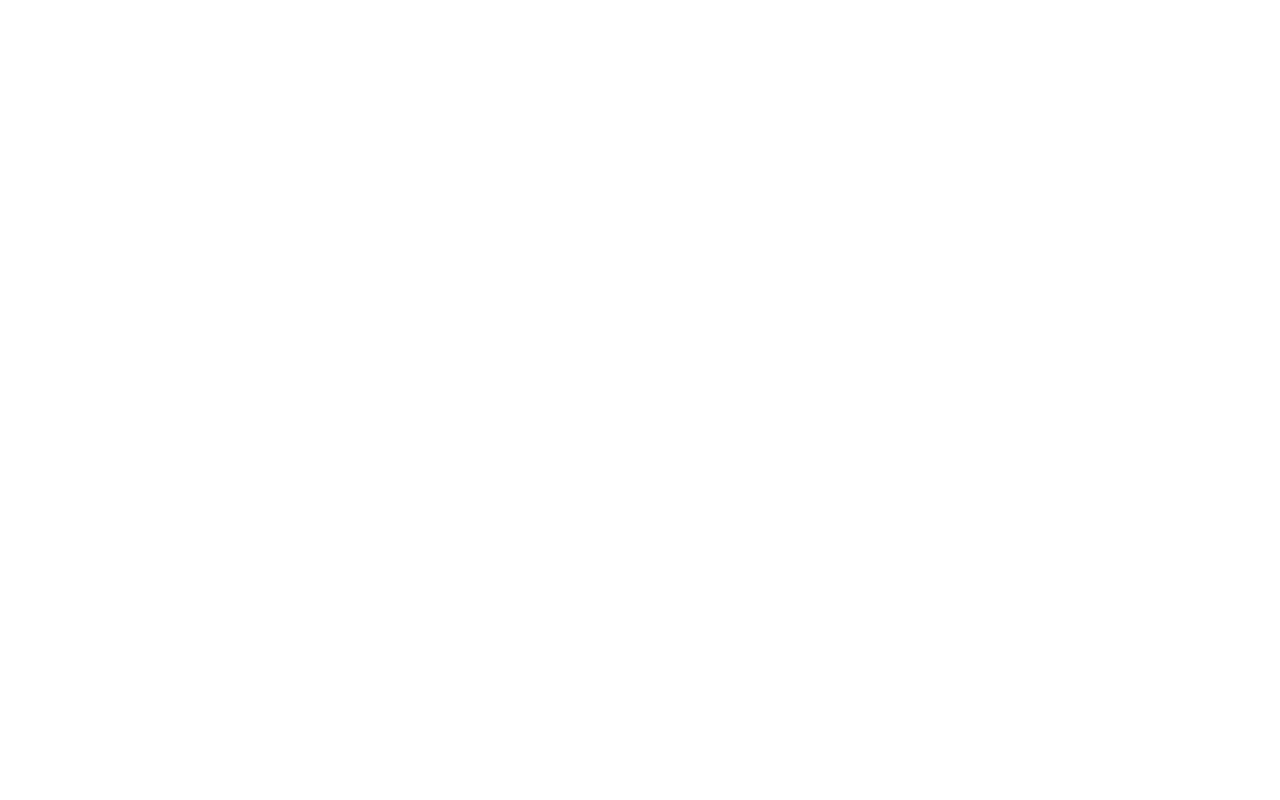
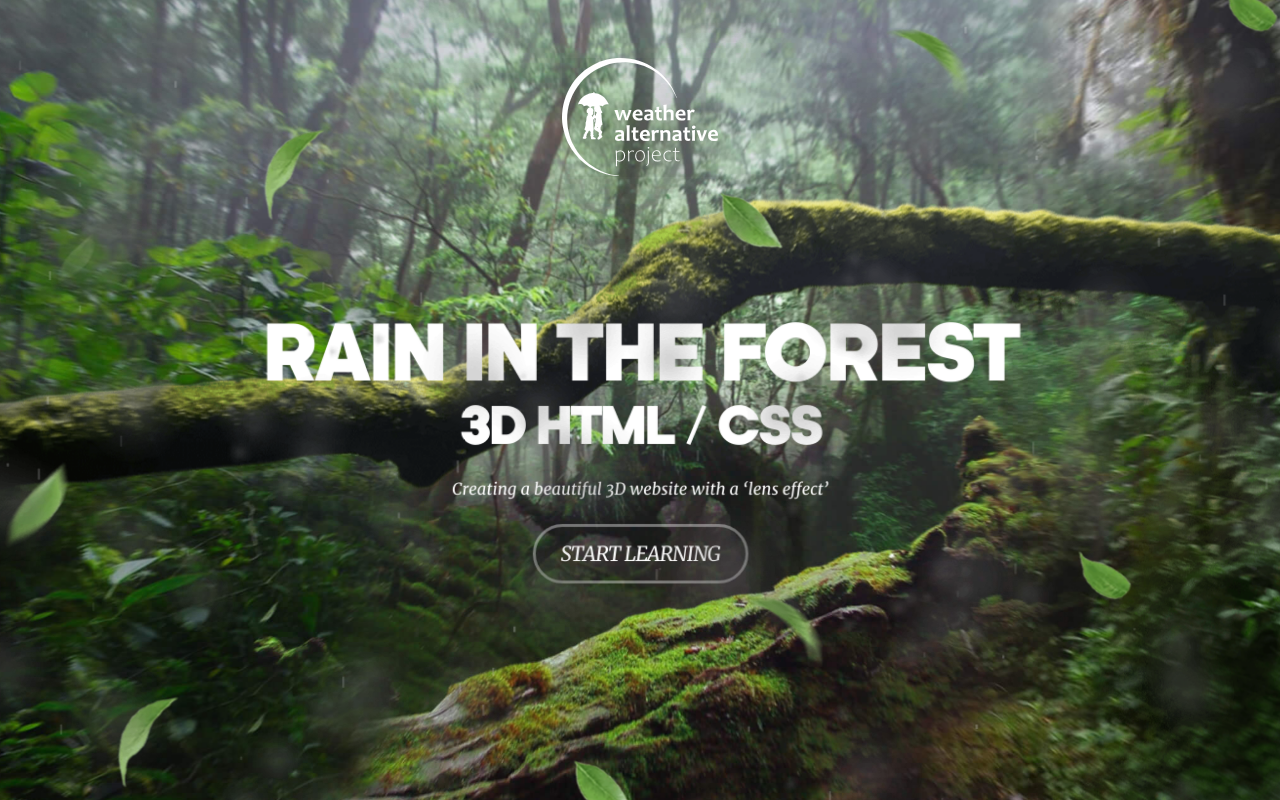
Before and after one commit to KomanDante999/wd_rain-in-forest-3d, a plain HTML site: page index.html in a window 1280 px wide. Drawn offline with Linux system fonts and the light colour scheme.

Commit message:
complit lesson

```diff
--- a/css/main.css
+++ b/css/main.css
@@ -0,0 +1,135 @@
+* {
+	margin: 0;
+	padding: 0;
+	box-sizing: border-box;
+}
+
+:root {
+	--index: calc(1vw + 1vh);
+	--transition: 1.5s cubic-bezier(.05, .5, 0, 1);
+}
+
+@font-face {
+	font-family: kamerik-3d;
+	src: url(../fonts/kamerik205-heavy.woff2);
+	font-weight: 900;
+}
+
+@font-face {
+	font-family: merriweather-italic-3d;
+	src: url(../fonts/merriweather-regular-italic.woff2);
+	font-weight: 400;
+}
+
+.body {
+	background-color: black;
+	color: white;
+	font-family: kamerik-3d;
+}
+
+.logo {
+	--logo-size: calc(var(--index) * 7.5);
+	position: absolute;
+	width: var(--logo-size);
+	height: var(--logo-size);
+	background-repeat: no-repeat;
+	left: calc(50% - calc(var(--logo-size) / 2));
+	top: calc(var(--index) * 2.8);
+	z-index: 1;
+}
+
+.layers {
+	perspective: 1000px;
+	overflow: hidden;
+}
+
+.layers__container {
+	height: 100vh;
+	min-height: 500px;
+	transform-style: preserve-3d;
+	transform: rotateX(var(--moveY)) rotateY(var(--moveX));
+	will-change: transform;
+	transition: transform var(--transition);
+}
+
+.layers__item {
+	position: absolute;
+	inset: -4vw;
+	/* top: -5vw;
+	right: -5vw;
+	left: -5vw;
+	bottom: -5vw; */
+	display: flex;
+	justify-content: center;
+	align-items: center;
+	background-size: cover;
+	background-position: center;
+}
+
+.layer-1 {
+	transform: translateZ(-55px) scale(1.06);
+}
+
+.layer-2 {
+	transform: translateZ(80px) scale(.88);
+}
+
+.layer-3 {
+	transform: translateZ(180px) scale(.8);
+}
+
+.layer-4 {
+	transform: translateZ(190px) scale(.9);
+}
+
+.layer-5 {
+	transform: translateZ(300px) scale(.9);
+}
+
+.layer-6 {
+	transform: translateZ(380px) scale(.88);
+}
+
+.layer-4,
+.layer-5,
+.layer-6 {
+	pointer-events: none;
+}
+
+.hero-content {
+	margin-top: calc(var(--index) * 5.5);
+	font-size: calc(var(--index) * 2.5);
+	text-align: center;
+	text-transform: uppercase;
+	letter-spacing: calc(var(--index) * -.15);
+	line-height: 1.35em;
+}
+
+.hero-content span {
+	display: block;
+	font-size: calc(var(--index) * 2.5);
+}
+
+.hero-content__text {
+	font-family: merriweather-italic-3d;
+	text-transform: none;
+	letter-spacing: normal;
+	font-size: calc(var(--index) * .8);
+	line-height: 3;
+}
+
+.button-start {
+	padding: calc(var(--index) * .7) calc(var(--index) * 1.25);
+	font-family: merriweather-italic-3d;
+	/* font-weight: 600; */
+	font-size: calc(var(--index) * 1);
+	letter-spacing: calc(var(--index) * -.04);
+	text-align: center;
+	text-transform: uppercase;
+	background-color: transparent;
+	color: white;
+	border-radius: 10em;
+	border: 3px solid rgb(255 255 255 / .4);
+	outline: none;
+	cursor: pointer;
+}
--- a/index.html
+++ b/index.html
@@ -1,10 +1,39 @@
 <!DOCTYPE html>
 <html lang="en">
+
 <head>
 	<meta charset="UTF-8" />
 	<meta http-equiv="X-UA-Compatible" content="IE=edge" />
 	<meta name="viewport" content="width=device-width, initial-scale=1.0" />
 	<title>Rain in the forest</title>
+	<link rel="stylesheet" href="css/main.css" />
+	<script defer src="js/index.js"></script>
+	<script defer src="libs/rain.js"></script>
 </head>
-  <body></body>
+
+<body class="body">
+	<div class="logo" style="background-image: url(img/logo.svg)"></div>
+
+	<section class="layers">
+		<div class="layers__container">
+			<div class="layers__item layer-1" style="background-image: url(img/layer-1.jpg)"></div>
+			<div class="layers__item layer-2" style="background-image: url(img/layer-2.png)"></div>
+			<div class="layers__item layer-3">
+				<div class="hero-content">
+					<h1>Rain in the forest <span>3d HTML / CSS</span></h1>
+					<div class="hero-content__text">
+						Creating a beautiful 3D website with a ‘lens effect’
+					</div>
+					<button class="button-start">Start Learning</button>
+				</div>
+			</div>
+			<div class="layers__item layer-4">
+				<canvas class="rain"></canvas>
+			</div>
+			<div class="layers__item layer-5" style="background-image: url(img/layer-5.png)"></div>
+			<div class="layers__item layer-6" style="background-image: url(img/layer-6.png)"></div>
+		</div>
+	</section>
+</body>
+
 </html>
--- a/js/index.js
+++ b/js/index.js
@@ -0,0 +1,8 @@
+document.addEventListener('mousemove', ev => {
+	Object.assign(document.documentElement, {
+		style: `
+			--moveX: ${(ev.clientX - window.innerWidth / 2) * -.005}deg;
+			--moveY: ${(ev.clientY - window.innerHeight / 2) * -.01}deg;
+		`
+	})
+})
```
Lines whose indentation alone changed are shown as unchanged.
